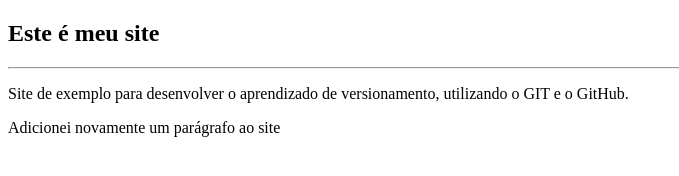
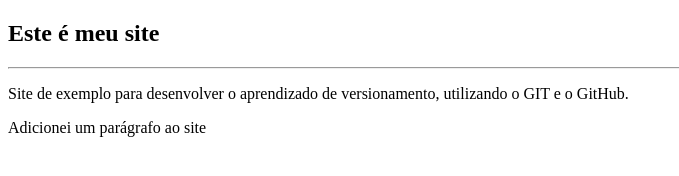
Before and after one commit to natypreisler/repositorio_1, a plain HTML site: page meu_site/index.html in a window 1280 px wide. Shown: the whole page, without its empty margins (0-679 px from the left). Drawn offline with Linux system fonts and the light colour scheme.

Commit message:
Update index.html

```diff
--- a/meu_site/index.html
+++ b/meu_site/index.html
@@ -14,7 +14,7 @@
         </p>
 
         <p>
-       Adicionei novamente um parágrafo ao site
+       Adicionei um parágrafo ao site
         </p>
 
 </body>
```
